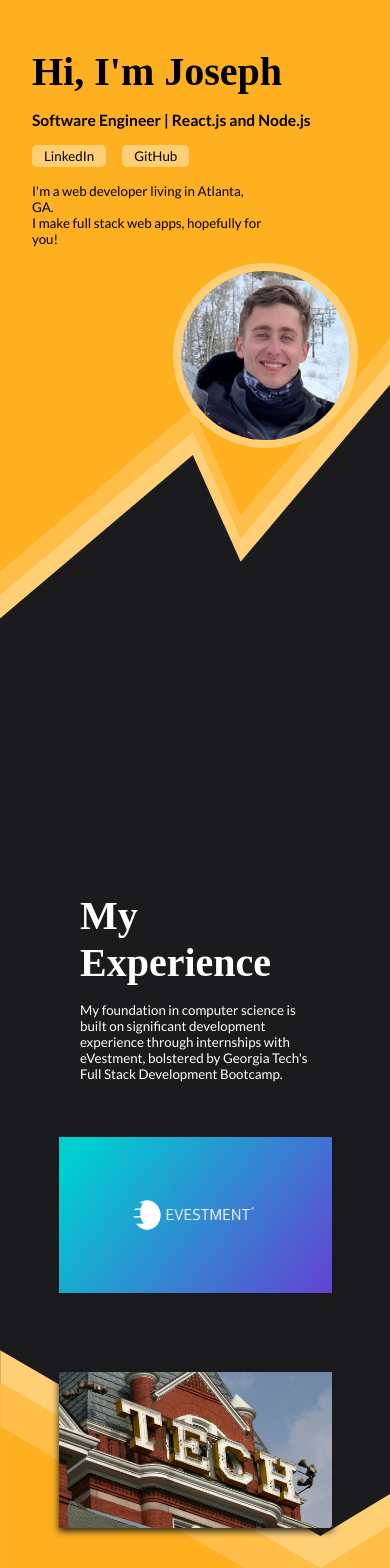
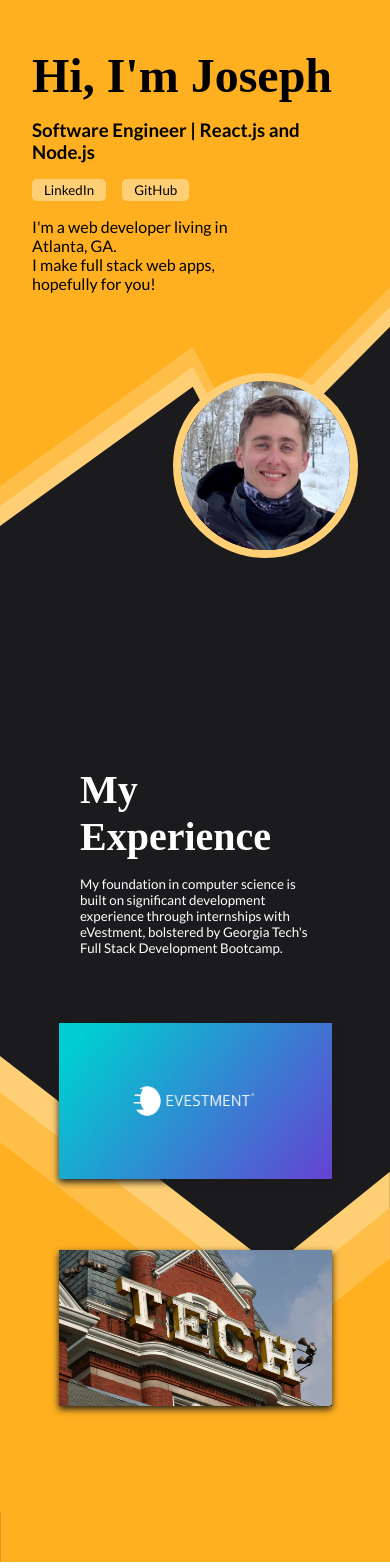
Before and after one commit to jpugmire/jpugmire.github.io, a React (Create React App) app: page / in a window 390 px wide. Shown: the top 1568 px of the page. Built offline with nearby package versions, Linux system fonts and the light colour scheme; a web font is replaced by a local one.

Commit message:
moving away from setting height for an entire page, just letting content define height instead.

```diff
--- a/src/components/experience/experience.css
+++ b/src/components/experience/experience.css
@@ -1,4 +1,8 @@
 .experience-wrapper{
+    background-image: url('../../../public/images/transition_2.svg#svgView(preserveAspectRatio(none))');
+    background-size: 100% 40%;
+    background-repeat: no-repeat;
+    background-position: bottom;
     font-family: 'Lato';
     background-color:#1B1B1E;
     height: 100vh;
@@ -16,16 +20,7 @@
     justify-content: space-around;
 }
 
-.experience-transition{
-    background-image: url('../../../public/images/transition_2.svg');
-    background-size: 100% 100%;
-    width: 100%;
-    height: 40%;
-    position: absolute;
-    bottom: -100vh;
-}
-
-.info-section{
+.experience-wrapper.info-section{
     margin-bottom: 1rem;
 }
 
@@ -66,15 +61,27 @@
         width: 50vw;
     }
 }
+@media only screen and (min-width: 1100px){
+    .experience-wrapper .content-section{
+        margin: 0rem 15rem 0rem 15rem;
+    }
+    .card {
+        height: 14vw;
+        width: 25vw;
+    }
+}
 
 @media only screen and (max-width: 450px) {
-    .experience-transition{
-        background-image: url('../../../public/images/transition_2_mobile.svg#svgView(preserveAspectRatio(none))');
+    .experience-wrapper{
+        background-image: url('../../../public/images/mobile_transition_2.svg#svgView(preserveAspectRatio(none))');
+        background-size: 100% 60%;
+        background-repeat: no-repeat;
+        background-position: bottom;
     }
     .info-profile{
         width: 60vw;
     }
-    .info-section{
+    .experience-wrapper .info-section{
         font-size: smaller;
     }
     .card {
--- a/src/components/experience/experience.js
+++ b/src/components/experience/experience.js
@@ -15,7 +15,6 @@ function Experience () {
                     <div className='card' id='gt-card'></div>
                 </div>
             </div>
-            <div className='experience-transition'/>
         </div>
     );
 }
--- a/src/components/landing-page/landingPage.css
+++ b/src/components/landing-page/landingPage.css
@@ -4,8 +4,6 @@
 .landing-wrapper{
     font-family: 'Lato';
     background-color: #FFB021;
-    height: 100vh;
-    min-height:-webkit-fill-available;
     display: flex;
     flex-direction: column;
     background-image: url('../../../public/images/vector_final.svg#svgView(preserveAspectRatio(none))');
@@ -15,7 +13,7 @@
   }
 
   .landing-wrapper .content-section{
-    margin: 3rem 5rem;
+    margin: 3rem 5rem 10rem 5rem;
     z-index: 1;
     display: flex;
     flex-direction: column;
@@ -62,8 +60,8 @@
   }
 
   @media only screen and (min-width: 1100px){
-      .content-section{
-          margin: 5rem 15rem !important;
+      .landing-wrapper .content-section{
+          margin: 5rem 15rem;
       }
   }
 
@@ -77,14 +75,26 @@
   }
 
   @media only screen and (max-width: 450px) {
+    .landing-wrapper {
+      background-image: url('../../../public/images/mobile_landing.svg#svgView(preserveAspectRatio(none))');
+      background-size: 100% 60%;
+      background-repeat: no-repeat;
+      background-position: bottom;
+    }
     .landing-wrapper .content-section{
-      margin: 3rem 2rem;
+      margin: 3rem 2rem 10rem 2rem;
     }
-    .info-section{
-      margin-bottom: 4rem;
+    .landing-wrapper .info-section{
+      margin-bottom: 5rem;
     }
     .profile-image{
         height: 20vh;
         border: 0.5rem solid #FFCF75;
     }
   }
+
+  @media only screen and (max-width: 450px) and (max-height: 700px) {
+    .landing-wrapper .info-section{
+      font-size:x-small !important;
+    }
+  }
```
Also changed, not shown: public/images/mobile_transition_2.svg (added).
